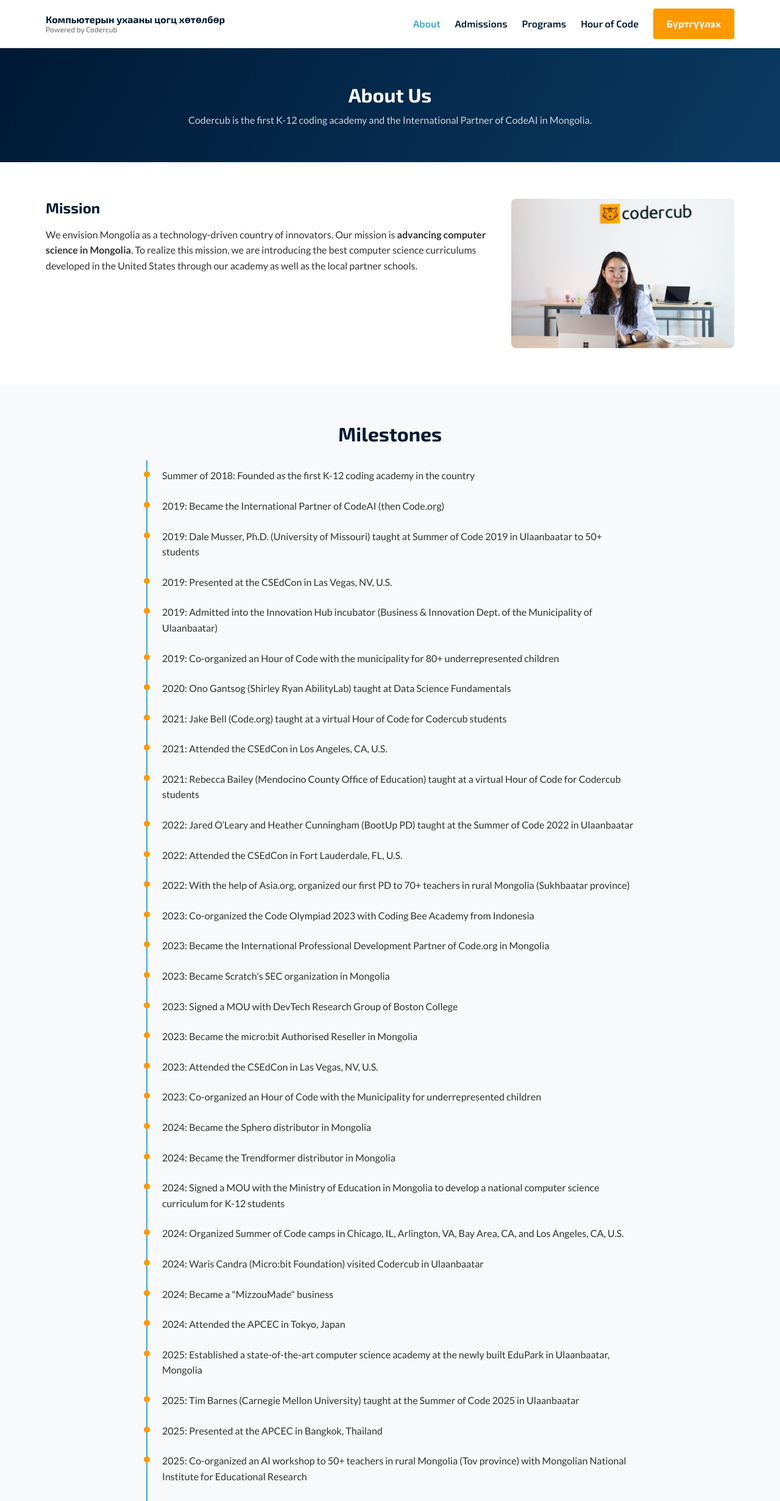
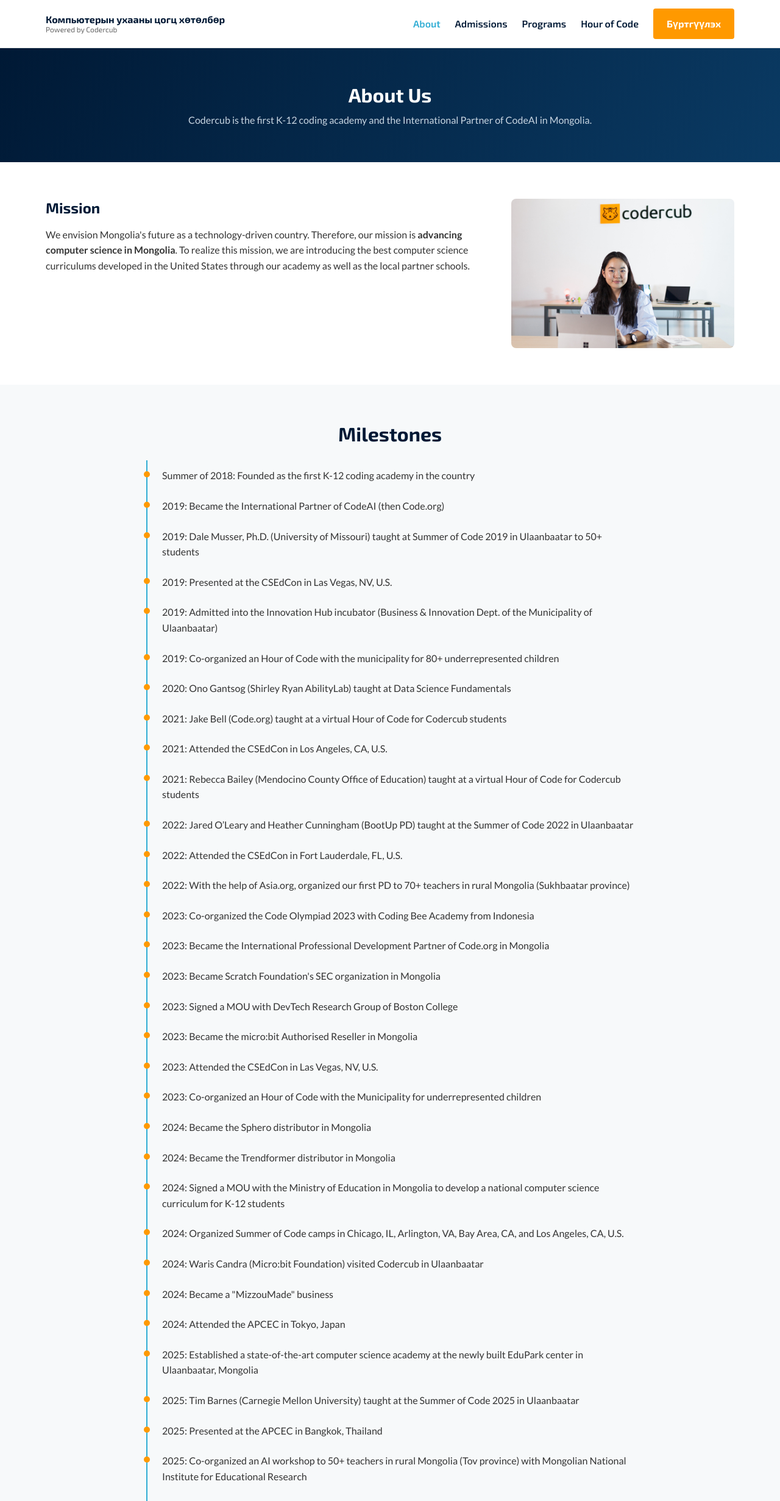
Before and after one commit to zmagsar/computerscience.mn, a Vue app: page /about in a window 1280 px wide. Shown: the top 2462 px of the page at 61% size. Built offline with nearby package versions, Linux system fonts and the light colour scheme.

Commit message:
Update AboutView.vue

```diff
--- a/src/views/AboutView.vue
+++ b/src/views/AboutView.vue
@@ -19,7 +19,7 @@
   '2022: With the help of Asia.org, organized our first PD to 70+ teachers in rural Mongolia (Sukhbaatar province)',
   '2023: Co-organized the Code Olympiad 2023 with Coding Bee Academy from Indonesia',
   '2023: Became the International Professional Development Partner of Code.org in Mongolia',
-  "2023: Became Scratch's SEC organization in Mongolia",
+  "2023: Became Scratch Foundation's SEC organization in Mongolia",
   '2023: Signed a MOU with DevTech Research Group of Boston College',
   '2023: Became the micro:bit Authorised Reseller in Mongolia',
   '2023: Attended the CSEdCon in Las Vegas, NV, U.S.',
@@ -31,7 +31,7 @@
   '2024: Waris Candra (Micro:bit Foundation) visited Codercub in Ulaanbaatar',
   '2024: Became a "MizzouMade" business',
   '2024: Attended the APCEC in Tokyo, Japan',
-  '2025: Established a state-of-the-art computer science academy at the newly built EduPark in Ulaanbaatar, Mongolia',
+  '2025: Established a state-of-the-art computer science academy at the newly built EduPark center in Ulaanbaatar, Mongolia',
   '2025: Tim Barnes (Carnegie Mellon University) taught at the Summer of Code 2025 in Ulaanbaatar',
   '2025: Presented at the APCEC in Bangkok, Thailand',
   '2025: Co-organized an AI workshop to 50+ teachers in rural Mongolia (Tov province) with Mongolian National Institute for Educational Research',
@@ -74,8 +74,8 @@
       <div>
         <h2>Mission</h2>
         <p>
-          We envision Mongolia as a technology-driven country of innovators.
-          Our mission is <strong>advancing computer science in Mongolia</strong>.
+          We envision Mongolia's future as a technology-driven country.
+          Therefore, our mission is <strong>advancing computer science in Mongolia</strong>.
           To realize this mission, we are introducing the best computer
           science curriculums developed in the United States through our
           academy as well as the local partner schools.
```
